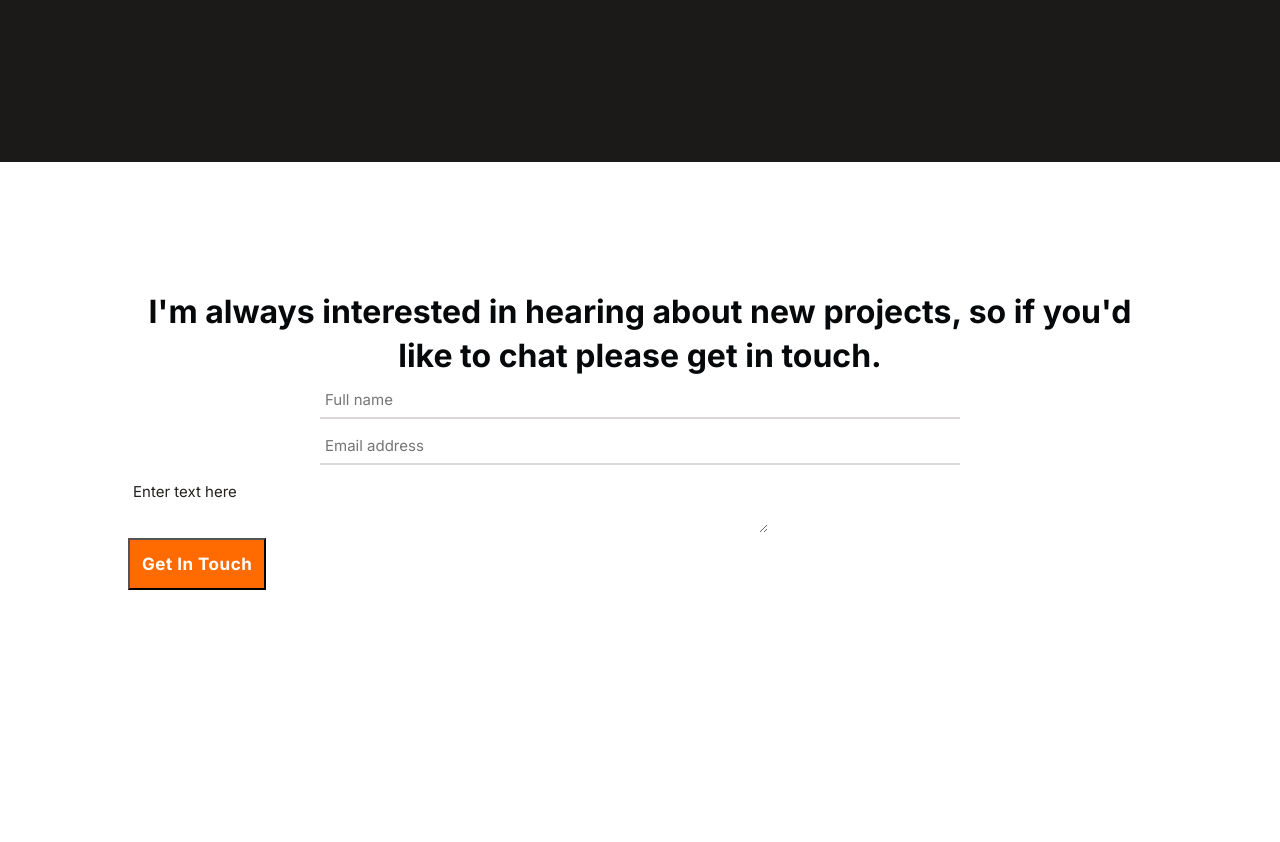
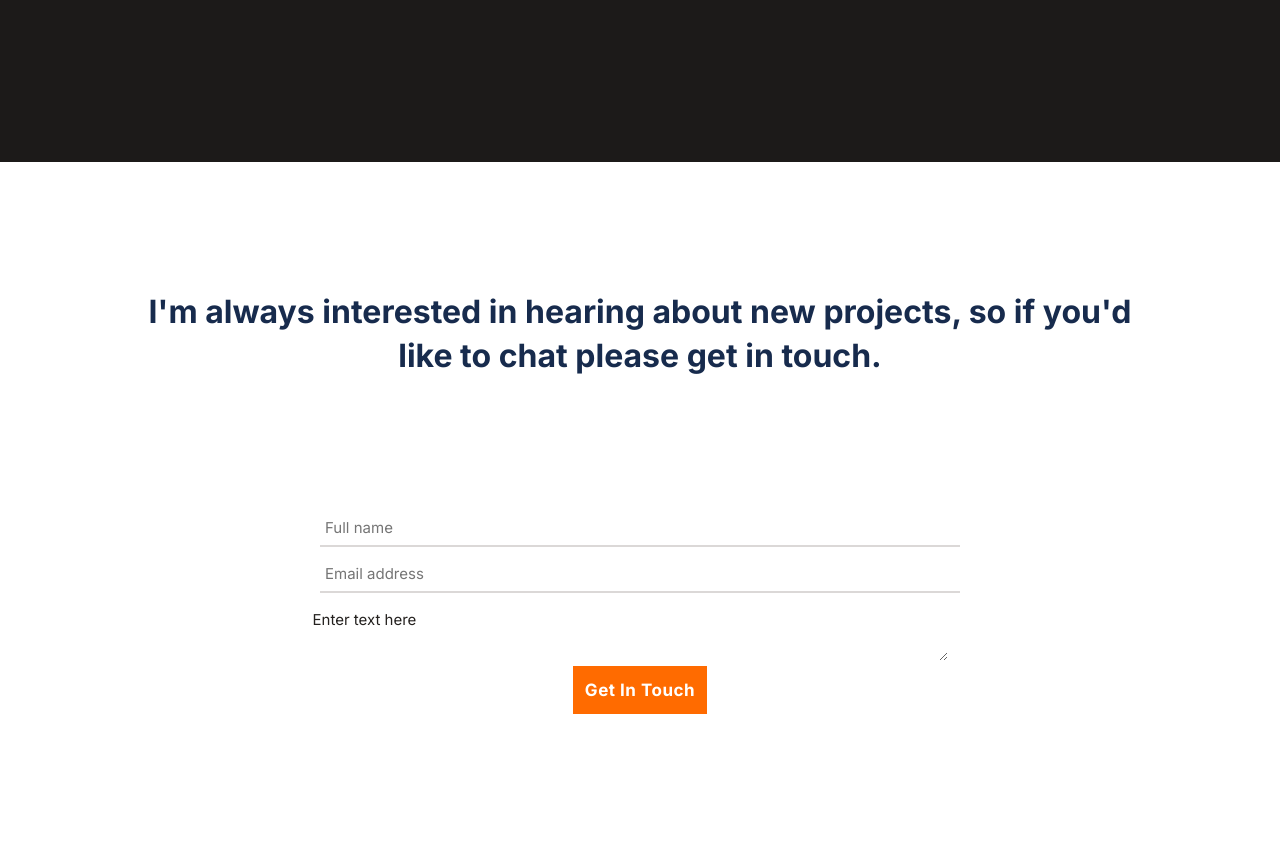
Before and after one commit to Gambit142/Contact-Form-Portfolio, a plain HTML site: page index.html in a window 1280 px wide. Shown: the part 6545-7387 px from the top of the page. Before the commit the page ends 7263 px from the top, so only its background shows below. Drawn offline with Linux system fonts and the light colour scheme.

Commit message:
Implement changes suggested by the code reviewer

```diff
--- a/css/main.css
+++ b/css/main.css
@@ -337,13 +337,14 @@ li {
   font-size: 32px;
   line-height: 44px;
   text-align: center;
-  color: #07080a;
+  color: #172b4d;
 }
 
 form {
   display: flex;
   flex-direction: column;
   align-items: center;
+  margin-top: 8rem;
 }
 
 input {
@@ -373,10 +374,15 @@ textarea {
   color: #3c3a39;
   border: none;
   outline: none;
-  margin-left: 0;
-  align-self: baseline;
+  margin-left: -20px;
+  align-self: center;
 }
 
 textarea::placeholder {
   color: #24211f;
 }
+
+.centered-link {
+  align-self: center;
+  border: none;
+}
--- a/index.html
+++ b/index.html
@@ -289,7 +289,7 @@
           </ul>
         </div>
       </div>
-      <div id="contact">
+      <section id="contact">
         <h2>
           I'm always interested in hearing about new projects, so if you'd like
           to chat please get in touch.
@@ -318,7 +318,7 @@
           ></textarea>
           <button type="submit" class="link centered-link">Get In Touch</button>
         </form>
-      </div>
+      </section>
     </main>
     <script
       src="https://kit.fontawesome.com/e966a3bd22.js"
```
